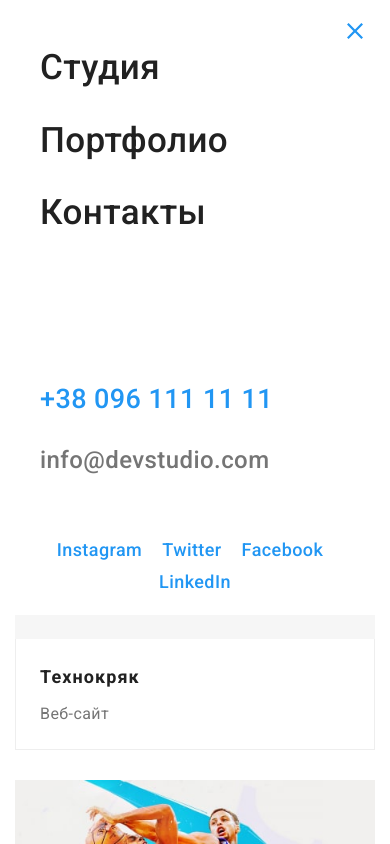
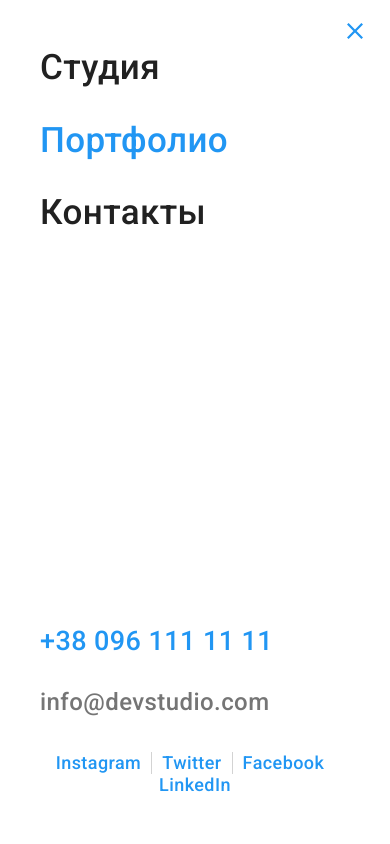
Before and after one commit to IgorZhyvotkov/goit-markup-hw-08, a plain HTML site: page portfolio.html in a window 390 px wide. Both pictures are taken after a click on the button 355 px from the left and 31 px from the top of the page. Shown: the top 844 px of the page. Drawn offline with nearby package versions, Linux system fonts and the light colour scheme.

Commit message:
to be approved maybe hw8

```diff
--- a/js/burger.js
+++ b/js/burger.js
@@ -10,5 +10,6 @@
     menuBtnRef.setAttribute("aria-expanded", !expanded);
 
     mobileMenuRef.classList.toggle("is-open");
+    document.body.classList.toggle("is-open")
   });
 })();
--- a/portfolio.html
+++ b/portfolio.html
@@ -26,7 +26,7 @@
         <nav class="main-nav">
           <ul class="main-nav__list">
             <li class="main-nav__item">
-              <a href="./index.html" class="main-nav__link">Студия</a>
+              <a href="./index.html" class="main-nav__link ">Студия</a>
             </li>
             <li class="main-nav__item">
               <a href="./portfolio.html" class="main-nav__link main-nav__link--curent">Портфолио</a>
@@ -65,7 +65,7 @@
               <a class="burger-nav__link" href="./index.html">Студия</a>
             </li>
             <li class="burger-nav__item">
-              <a class="burger-nav__link" href="./portfolio.html">Портфолио</a>
+              <a class="burger-nav__link  burger-nav__link--curent" href="./portfolio.html">Портфолио</a>
             </li>
             <li class="burger-nav__item"><a class="burger-nav__link" href="">Контакты</a></li>
           </ul>
@@ -82,10 +82,10 @@
             </li>
           </ul>
           <ul class="burger-web">
-            <li class="burger-web__item"><a class="burger-web__link" href="">Instagram</a></li>
-            <li class="burger-web__item"><a class="burger-web__link" href="">Twitter</a></li>
-            <li class="burger-web__item"><a class="burger-web__link" href="">Facebook</a></li>
-            <li class="burger-web__item"><a class="burger-web__link" href="">LinkedIn</a></li>
+            <li class="burger-web__item burger-web__item--inst"><a class="burger-web__link" href="">Instagram</a></li>
+            <li class="burger-web__item burger-web__item--twit"><a class="burger-web__link" href="">Twitter</a></li>
+            <li class="burger-web__item burger-web__item--face"><a class="burger-web__link" href="">Facebook</a></li>
+            <li class="burger-web__item burger-web__item--linked"><a class="burger-web__link" href="">LinkedIn</a></li>
           </ul>
         </nav>
       </div>
--- a/sass/components/_repeating-settings.scss
+++ b/sass/components/_repeating-settings.scss
@@ -20,16 +20,12 @@ body {
   }
   @media screen and (min-width: 480px) {
     width: 480px;
-    padding-left: 15px;
-    padding-right: 15px;
   }
   @media screen and (min-width: 768px) {
     width: 768px;
   }
-  @media screen and (min-width: 1600px) {
-    width: 1600px;
-    padding-left: 215px;
-    padding-right: 215px;
+  @media screen and (min-width: 1200px) {
+    width: 1200px;
   }
 }
 .section {
@@ -37,7 +33,7 @@ body {
     padding-top: 60px;
     padding-bottom: 60px;
   }
-  @media screen and (min-width: 1600px) {
+  @media screen and (min-width: 1200px) {
     padding-top: 94px;
     padding-bottom: 94px;
   }
--- a/sass/layout/_clients.scss
+++ b/sass/layout/_clients.scss
@@ -10,7 +10,7 @@
 .clients-list {
   @extend .list;
 
-  @media screen and (min-width: $mobile) and (max-width: 1599px) {
+  @media screen and (min-width: $mobile) and (max-width: 1199px) {
     flex-wrap: wrap;
     margin: -15px;
   }
@@ -21,12 +21,15 @@
 .clients-list__item {
   @media screen and (max-width: 478px) {
     margin-bottom: 15px;
+    margin-left: auto;
+    margin-right: auto;
+    max-width: 250px;
   }
-  @media screen and (min-width: $mobile) and (max-width: 1599px){
+  @media screen and (min-width: $mobile) and (max-width: 1199px){
     width: calc((100% - 2 * 30px) / 2);
     margin: 15px;
   }
-  @media screen and (min-width: $tablet) and (max-width: 1599px) {
+  @media screen and (min-width: $tablet) and (max-width: 1199px) {
     width: calc((100% - 3 * 30px) / 3);
     margin: 15px;
   }
--- a/sass/layout/_contacts.scss
+++ b/sass/layout/_contacts.scss
@@ -2,14 +2,14 @@
   @extend .list;
   display: flex;
   margin-left: auto;
-   @media screen and (max-width: 1599px) {
+   @media screen and (max-width: 1199px) {
     flex-wrap: wrap;
     margin-left: 84px;
   }
 }
 .contacts__item {
 
-  @media screen and (max-width: 1599px) {
+  @media screen and (max-width: 1199px) {
     margin-bottom: 10px;
     &:last-child {
       margin-bottom: 0;
@@ -32,7 +32,7 @@
   line-height: 1.17;
   letter-spacing: 0.02em;
   transition: color var(--transition-option);
-  @media screen and (min-width: $tablet) and (max-width: 1599px){
+  @media screen and (min-width: $tablet) and (max-width: 1199px){
     font-size: 12px;
     line-height: 1.16;
   }
--- a/sass/layout/_features.scss
+++ b/sass/layout/_features.scss
@@ -13,7 +13,7 @@
 .features-list {
   @extend .list;
   padding: 0;
-  @media screen and (min-width: $tablet) and (max-width: 1599px) {
+  @media screen and (min-width: $tablet) and (max-width: 1199px) {
     display: flex;
     flex-wrap: wrap;
     margin: -15px;
@@ -38,7 +38,7 @@
 }
 
 .features-list__item {
-  @media screen and (min-width: $tablet) and (max-width: 1599px) {
+  @media screen and (min-width: $tablet) and (max-width: 1199px) {
     width: calc((100% - 2 * 30px) / 2);
     margin: 15px;
   }
--- a/sass/layout/_header.scss
+++ b/sass/layout/_header.scss
@@ -1,16 +1,21 @@
 .page-header {
   border-bottom: var(--border-header);
   position: relative;
+  @media screen and (max-width: 767px) {
+    display: block;
+    max-width: 767px;
+  }
 }
 .paje-header__container {
   @extend .container;
   @extend .flex-centered;
+  position: relative;
 }
 .paje-header__logo {
   @extend .logo;
   @extend .link;
   color: var(--logo-black);
-  @media screen and (min-width: $mobile) and (max-width: 1599px) {
+  @media screen and (min-width: $mobile) and (max-width: 1199px) {
     font-size: 24px;
     line-height: 1.38;
   }
@@ -55,6 +60,9 @@
     display: none;
   }
 }
+body.is-open {
+  overflow: hidden;
+}
 .phone-menu {
   z-index: 1;
   display: none;
@@ -63,21 +71,29 @@
   top: 0;
   left: 0;
   width: 100%;
-  height: 796px;
+  height: 100vh;
   background-color: var(--taxt-on-bg);
+  overflow-y: scroll;
   &.is-open {
     display: block;
   }
   @media screen and (max-width: 479px) {
-    height: 615px;
+    &.is-open {
+      display: flex;
+    }
+    height: 100vh;
+    flex-direction: column;
+    justify-content: space-between;
   }
+}
 
-}
 .burger-nav {
   @extend .list;
-  margin-bottom: 306px;
+  @media screen and (min-width: 480px) {
+    margin-bottom: 305px;
+  }
   @media screen and (max-width: 479px) {
-    margin-bottom: 150px;
+    margin-bottom: auto;
   }
   &__item {
     margin-bottom: 32px;
@@ -97,14 +113,23 @@
   &__link:focus {
     color: var(--accent-color);
   }
+  &__link--curent {
+    color: var(--accent-color);
+  }
 }
 .burger-contacts {
   @extend .list;
   margin-bottom: 64px;
+  @media screen and (max-width: 479px) {
+    margin-bottom: 35px;
+  }
+
   &__item {
     margin-bottom: 32px;
   }
-
+  &__item:last-child {
+    margin-bottom: 0;
+  }
   &__link {
     @extend .link;
     font-weight: 500;
@@ -122,6 +147,7 @@
     }
   }
 }
+
 .burger-web {
   @extend .list;
   display: flex;
@@ -133,15 +159,25 @@
     padding: 0 10px;
 
     border-left: 1px solid rgba(33, 33, 33, 0.2);
-    @media screen and (max-width: 451px) {
-      padding-bottom: 10px;
+    @media screen and (max-width: 358px) {
+      margin-bottom: 10px;
+    }
+  }
+  &__item--inst {
+    padding-left: 0;
+    border: none;
+  }
+  &__item--face {
+    @media screen and (max-width: 357px) {
       border: none;
     }
   }
-  &__item:first-child {
-    padding-left: 0;
-    border: none;
+  &__item--linked {
+    @media screen and (min-width: 359px)  and (max-width: 450px) {
+      border: none;
+    }
   }
+
   &__link {
     @extend .link;
     font-weight: 500;
--- a/sass/layout/_hero.scss
+++ b/sass/layout/_hero.scss
@@ -20,7 +20,7 @@
       background-image: linear-gradient(to right, rgba(47, 48, 58, 0.4), rgba(47, 48, 58, 0.4)), url(../images/hero_480@2x-min.jpg);
     }
   }
-  @media screen and (min-width: $tablet) and (max-width: 1599px) {
+  @media screen and (min-width: $tablet) and (max-width: 1199px) {
     max-width: 768px;
     height: 400px;
     padding-top: 118px;
@@ -66,7 +66,7 @@
   letter-spacing: 0.06em;
   text-transform: uppercase;
   @media screen and (min-width: $desktop) {
-    width: 696px;
+    max-width: 696px;
     font-size: 44px;
     line-height: 1.36;
   }
--- a/sass/layout/_modal.scss
+++ b/sass/layout/_modal.scss
@@ -31,7 +31,6 @@
     0px 2px 1px rgba(0, 0, 0, 0.2);
   border-radius: 4px;
   transition: transform var(--backdrop-opacity);
-
   @media screen and (min-width: $tablet) {
     width: 450px;
     height: 609px;
@@ -46,6 +45,10 @@
   }
   @media screen and (max-width: 479px) {
     max-width: 320px;
+    margin-top: 15px;
+    margin-bottom: 15px;
+    margin-right: auto;
+    margin-left: auto;
   }
 }
 .form__modal-button {
--- a/sass/layout/_projects.scss
+++ b/sass/layout/_projects.scss
@@ -10,11 +10,11 @@
 .projects-list {
   @extend .list;
   margin-bottom: 50px;
-  @media screen and (min-width: 480px) {
+  @media screen and (min-width: 320px) {
     display: flex;
     justify-content: center;
   }
-  @media screen and (min-width: 480px) and (max-width: 767px) {
+  @media screen and (min-width: 320px) and (max-width: 767px) {
     flex-wrap: wrap;
     justify-content: start;
     padding-right: 88px;
@@ -22,7 +22,8 @@
 }
 .projects-list__item {
   @media screen and (max-width: 479px) {
-    margin: 8px;
+    margin-left: 8px;
+    margin-bottom: 15px;
   }
   @media screen and (min-width: 480px) {
     margin-left: 8px;
@@ -55,9 +56,6 @@
   letter-spacing: inherit;
   transition: background-color var(--transition-option), color var(--transition-option),
     box-shadow var(--transition-option);
-  @media screen and (max-width: 479px) {
-    width: 100%;
-  }
 }
 .projects-list__button:hover,
 .projects-list__button:focus {
@@ -138,7 +136,7 @@
   border-top: none;
 }
 .projects-grid__text--first {
-  @media screen and (min-width: $tablet) and (max-width: 1599px) {
+  @media screen and (min-width: $tablet) and (max-width: 1199px) {
     padding-bottom: 56px;
   }
 }
--- a/sass/layout/_team.scss
+++ b/sass/layout/_team.scss
@@ -12,15 +12,14 @@
   @extend .list;
   @media screen and (min-width: $tablet) {
     display: flex;
+  }
+  @media screen and (min-width:  $tablet) and (max-width: 1199px) {
+    margin: -15px;
     flex-wrap: wrap;
-
-  }
-  @media screen and (min-width:  $tablet) and (max-width: 1599px) {
-    margin: -15px;
   }
 }
 .team-list__border {
-  @media screen and (min-width:  $tablet) and (max-width: 1599px) {
+  @media screen and (min-width:  $tablet) and (max-width: 1199px) {
     width: calc((100% - 2 * 30px) / 2);
     margin: 15px;
   }
--- a/sass/utils/_vars.scss
+++ b/sass/utils/_vars.scss
@@ -24,4 +24,4 @@
 
 $mobile: 480px;
 $tablet: 768px;
-$desktop: 1600px;
+$desktop: 1200px;
```
Also changed, not shown: index.html (+5 -5 lines), sass/layout/_footer.scss (+7 -7 lines), css/main.css, css/main.min.css, 2 other files.
